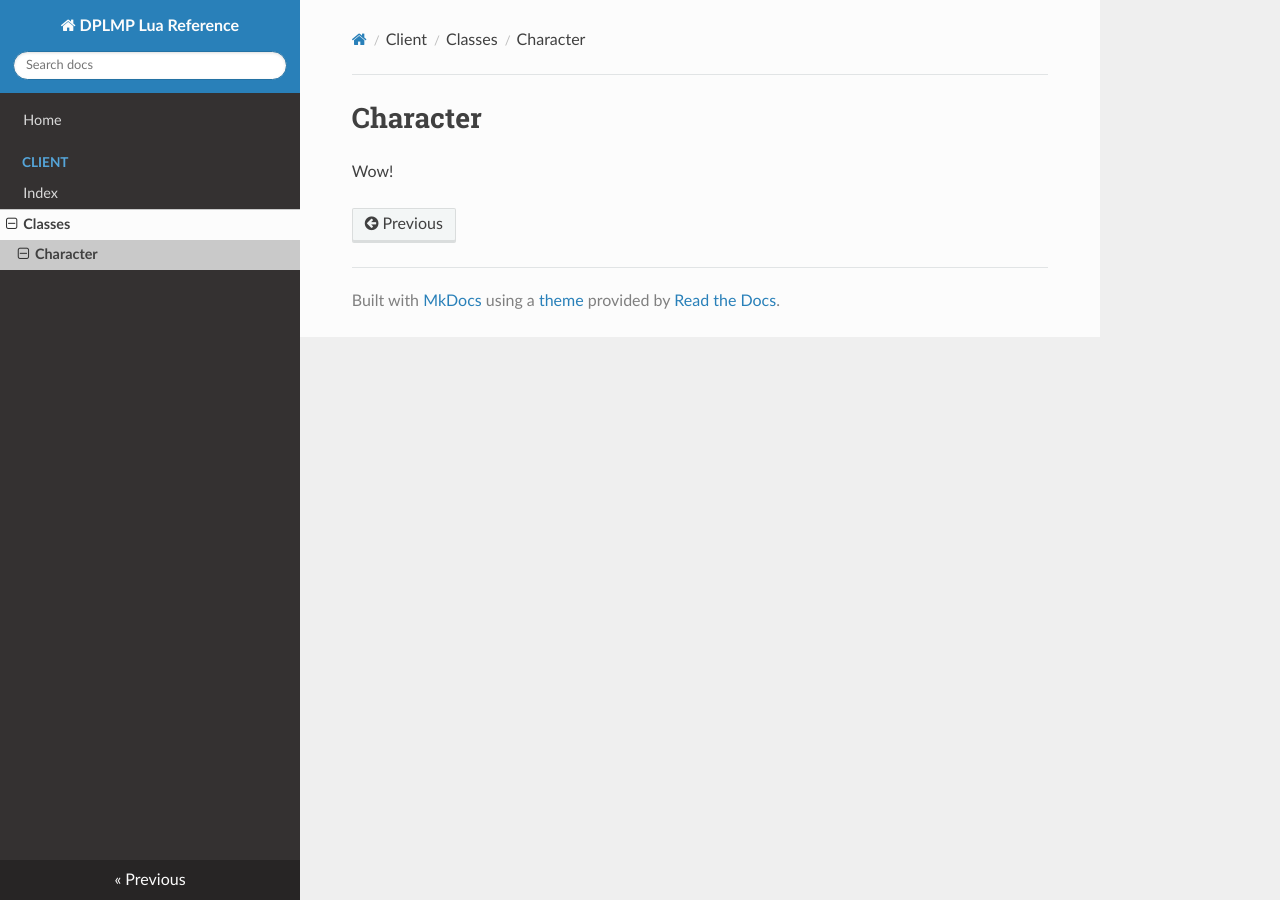
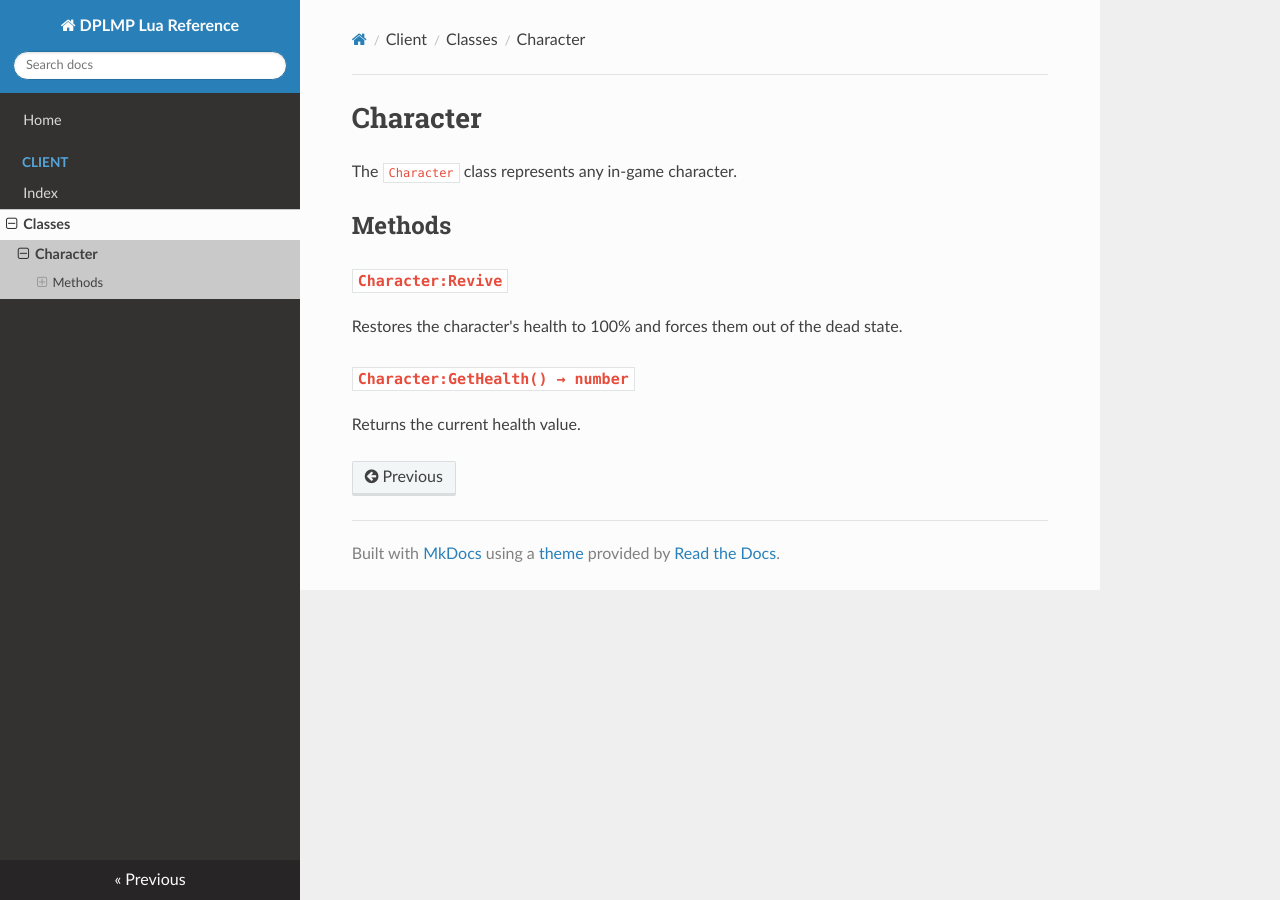
Before and after one commit to DPLMP-Crew/DPLMP-Lua-MkDocs, an MkDocs documentation site: the page built from docs/client/Classes/Character.md, in a window 1280 px wide. Built offline with MkDocs 1.6.1, drawn with Linux system fonts in a browser that asks for light colours; nearby versions of some CDN libraries.

Commit message:
Update Character.md

```diff
--- a/docs/client/Classes/Character.md
+++ b/docs/client/Classes/Character.md
@@ -1,3 +1,12 @@
 # Character
 
-Wow!
+The `Character` class represents any in-game character.
+
+## Methods
+
+### `Character:Revive`
+Restores the character's health to 100% and forces them out of the dead state.
+
+
+### `Character:GetHealth() → number`
+Returns the current health value.
```
